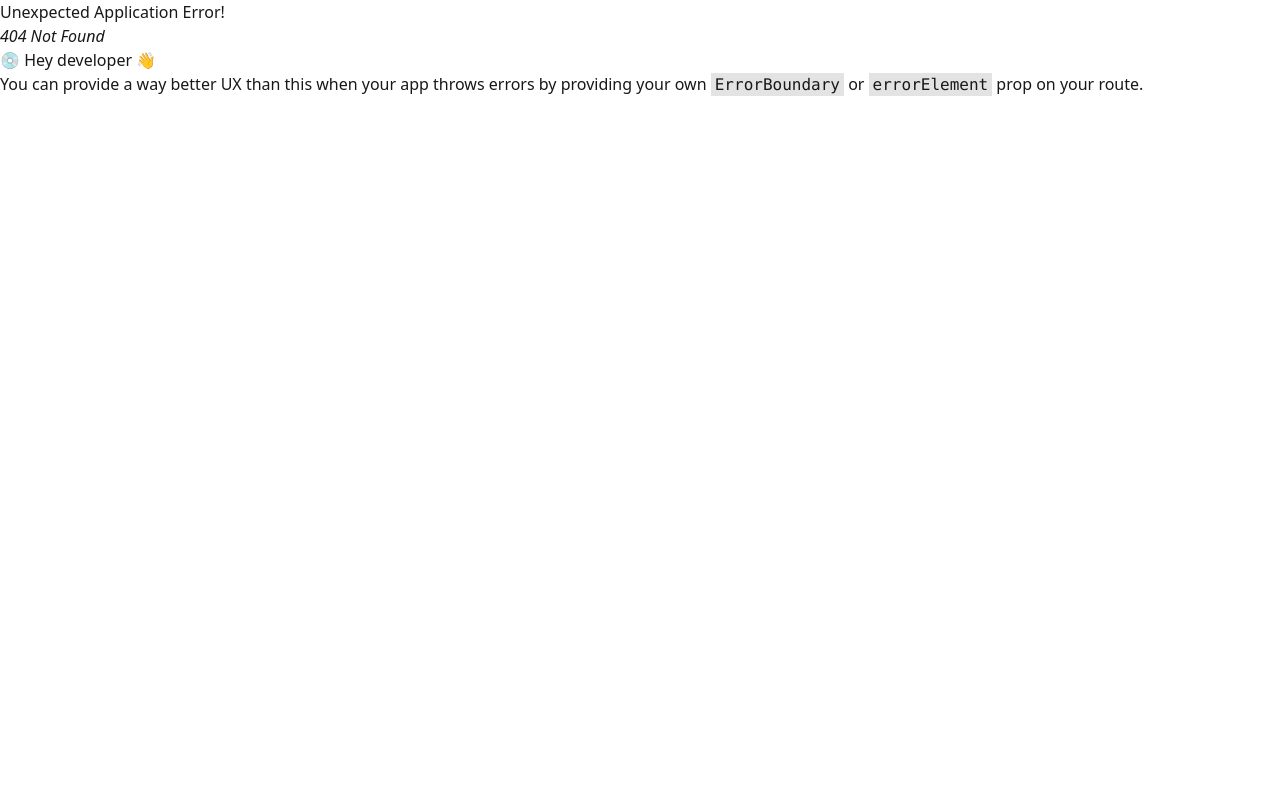
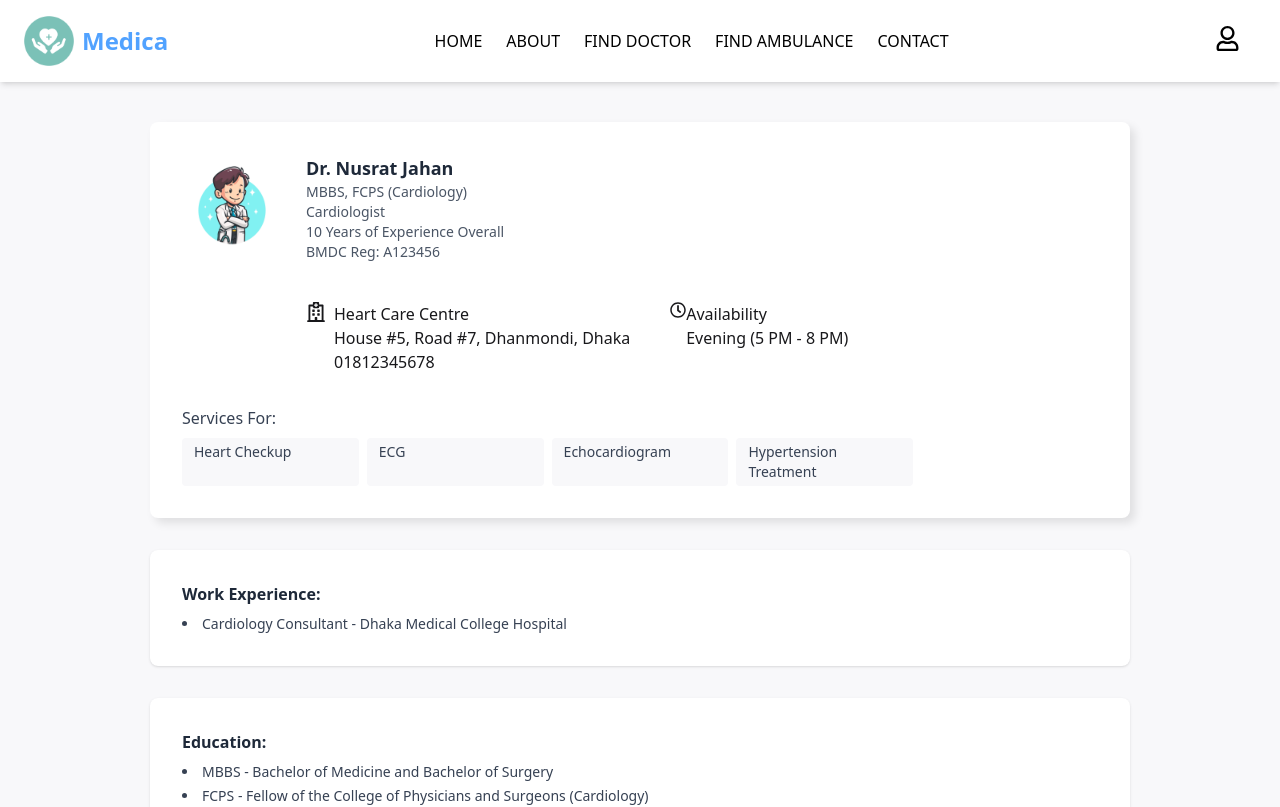
Before and after one commit to rifatjayed/Doctor-Appoinment, a React (Vite) app: page /doctor/1 in a window 1280 px wide. Before the commit this address had no page. Shown: the top 807 px of the page. Built offline with nearby package versions, Linux system fonts and the light colour scheme.

Commit message:
doctor details done

```diff
--- a/src/App.jsx
+++ b/src/App.jsx
@@ -9,6 +9,7 @@ import FindDoctor from "./components/pages/FindDoctoctor";
 import FindAmbulance from "./components/pages/FindAmbulance";
 import Footer from "./components/Footer";
 import Navbar from "./components/Navbar";
+import DoctorDetails from "./components/pages/DoctorDetails";
 
 const router = createBrowserRouter([
   {
@@ -45,6 +46,15 @@ const router = createBrowserRouter([
         <Navbar></Navbar>
         <FindDoctor></FindDoctor>
         <Footer></Footer>
+      </>
+    ),
+  },
+  {
+    path: "/doctor/:id",
+    element: (
+      <>
+        <Navbar></Navbar>
+        <DoctorDetails></DoctorDetails>,<Footer></Footer>
       </>
     ),
   },
--- a/src/Data/db2.js
+++ b/src/Data/db2.js
@@ -1,6 +1,6 @@
 let doctorList = [
   {
-    id: "D01",
+    id: "1",
     name: "Dr. Nusrat Jahan",
     degrees: ["MBBS", "FCPS (Cardiology)"],
     specialization: "Cardiologist",
@@ -31,7 +31,7 @@ let doctorList = [
     availability: "Evening (5 PM - 8 PM)",
   },
   {
-    id: "D02",
+    id: "2",
     name: "Dr. Shahinur Rahman",
     degrees: ["MBBS", "MD (Neurology)"],
     specialization: "Neurologist",
@@ -62,7 +62,7 @@ let doctorList = [
     availability: "Morning (9 AM - 12 PM)",
   },
   {
-    id: "D03",
+    id: "3",
     name: "Dr. Farhana Akter",
     degrees: ["MBBS", "FCPS (Gyne & Obs)"],
     specialization: "Gynecologist",
@@ -93,7 +93,7 @@ let doctorList = [
     availability: "10 AM - 1 PM",
   },
   {
-    id: "D04",
+    id: "4",
     name: "Dr. Tanvir Hossain",
     degrees: ["MBBS", "MS (Orthopedics)"],
     specialization: "Orthopedic Surgeon",
@@ -124,7 +124,7 @@ let doctorList = [
     availability: "Evening (4 PM - 7 PM)",
   },
   {
-    id: "D05",
+    id: "5",
     name: "Dr. Kamal Uddin",
     degrees: ["MBBS", "MD (Dermatology)"],
     specialization: "Dermatologist",
@@ -150,7 +150,7 @@ let doctorList = [
     availability: "Afternoon (2 PM - 5 PM)",
   },
   {
-    id: "D06",
+    id: "6",
     name: "Dr. Sabrina Haque",
     degrees: ["MBBS", "FCPS (Pediatrics)"],
     specialization: "Child Specialist",
@@ -181,7 +181,7 @@ let doctorList = [
     availability: "Morning (9 AM - 1 PM)",
   },
   {
-    id: "D07",
+    id: "7",
     name: "Dr. Mahmudul Hasan",
     degrees: ["MBBS", "MS (ENT)"],
     specialization: "ENT Specialist",
@@ -212,7 +212,7 @@ let doctorList = [
     availability: "Evening (5 PM - 8 PM)",
   },
   {
-    id: "D08",
+    id: "8",
     name: "Dr. Nilufa Begum",
     degrees: ["MBBS", "MD (Medicine)"],
     specialization: "Internal Medicine Specialist",
@@ -243,7 +243,7 @@ let doctorList = [
     availability: "10 AM - 2 PM",
   },
   {
-    id: "D09",
+    id: "9",
     name: "Dr. Rafiqul Islam",
     degrees: ["MBBS", "MD (Nephrology)"],
     specialization: "Kidney Specialist",
@@ -274,7 +274,7 @@ let doctorList = [
     availability: "Morning (8 AM - 12 PM)",
   },
   {
-    id: "D10",
+    id: "10",
     name: "Dr. Ruma Akter",
     degrees: ["MBBS", "FCPS (Ophthalmology)"],
     specialization: "Eye Specialist",
--- /dev/null
+++ b/src/components/pages/DoctorDetails.jsx
@@ -0,0 +1,107 @@
+import React from "react";
+import { useParams } from "react-router";
+import doctorProImg from "../../assets/img/dctrpro.jpg";
+import { FaRegHospital } from "react-icons/fa";
+import { FaRegClock } from "react-icons/fa";
+
+import doctorList from "../../Data/db2";
+
+const DoctorDetails = () => {
+  const { id } = useParams();
+  console.log(id);
+  const doctor = doctorList.find((doc) => doc.id === id);
+  if (!doctor)
+    return <p className="text-center text-red-600 mt-10">Doctor not found</p>;
+
+  return (
+    <div className="bg-[rgb(248_248_250)] py-10 px-4 sm:px-6 md:px-10 lg:px-[100px] xl:px-[150px]">
+      <div className="bg-white shadow-[5px_5px_10px_0px_rgba(0,_0,_0,_0.1)] rounded-lg p-4 sm:p-6 md:p-8">
+        {/* Doctor Basic Info */}
+        <div className="flex flex-col sm:flex-row items-center sm:items-start gap-6">
+          <img
+            className="w-[100px] h-[100px] object-cover rounded"
+            src={doctorProImg}
+            alt={doctor.name}
+          />
+
+          <div className="text-center sm:text-left">
+            <h3 className="text-lg font-semibold text-gray-800 hover:text-blue-600">
+              {doctor.name}
+            </h3>
+            <h4 className="text-sm text-gray-600">
+              {doctor.degrees.join(", ")}
+            </h4>
+            <h4 className="text-sm text-gray-600">{doctor.specialization}</h4>
+            <h4 className="text-sm text-gray-600">
+              {`${doctor.experience_years} Years of Experience Overall`}
+            </h4>
+            <h4 className="text-sm text-gray-600">
+              BMDC Reg: <span>{doctor.bmdc_registration}</span>
+            </h4>
+
+            <div className="flex  mt-10">
+              <div className=" flex">
+                <FaRegHospital className="text-xl" />
+
+                <div className="ml-2">
+                  <p>{doctor.chamber.name}</p>
+                  <p> {doctor.chamber.address}</p>
+                  <p> {doctor.chamber.contact}</p>
+                </div>
+              </div>
+              <div className="flex ml-10">
+                <FaRegClock />
+                <div>
+                  <p>Availability</p>
+                  <p>{doctor.availability}</p>
+                </div>
+              </div>
+            </div>
+          </div>
+        </div>
+
+        {/* Services */}
+        <div className="mt-8">
+          <p className="mb-2 font-medium text-gray-700">Services For:</p>
+          <div className="grid grid-cols-2 sm:grid-cols-3 md:grid-cols-4 lg:grid-cols-5 gap-2">
+            {doctor.services.map((service, index) => (
+              <span
+                key={index}
+                className="bg-[rgb(248_248_250)] py-1 px-3 text-sm text-gray-700 rounded"
+              >
+                {service}
+              </span>
+            ))}
+          </div>
+        </div>
+      </div>
+
+      {/* Work Experience */}
+      <div className="mt-8 bg-white rounded-lg p-4 sm:p-6 md:p-8 shadow-sm">
+        <h2 className="font-semibold text-gray-800 mb-2">Work Experience:</h2>
+        <ul className="list-disc list-inside space-y-1 text-sm text-gray-700">
+          {doctor.work_experience.map((exp, index) => (
+            <li key={index}>
+              <span className="font-medium">{exp.title}</span> -{" "}
+              {exp.institution}
+            </li>
+          ))}
+        </ul>
+      </div>
+
+      {/* Education */}
+      <div className="mt-8 bg-white rounded-lg p-4 sm:p-6 md:p-8 shadow-sm">
+        <h2 className="font-semibold text-gray-800 mb-2">Education:</h2>
+        <ul className="list-disc list-inside space-y-1 text-sm text-gray-700">
+          {doctor.education.map((edu, index) => (
+            <li key={index}>
+              <span className="font-medium">{edu}</span>
+            </li>
+          ))}
+        </ul>
+      </div>
+    </div>
+  );
+};
+
+export default DoctorDetails;
--- a/src/components/pages/FindDoctoctor.jsx
+++ b/src/components/pages/FindDoctoctor.jsx
@@ -5,6 +5,7 @@ import doctorList from "../../Data/db2";
 import doctorProImg from "../../assets/img/dctrpro.jpg";
 
 import { useForm } from "react-hook-form";
+import { Link } from "react-router";
 
 const FindDoctor = () => {
   const {
@@ -96,9 +97,12 @@ const FindDoctor = () => {
 
                   {/* Doctor Info */}
                   <div className="sm:ml-6 text-center sm:text-left">
-                    <h1 className="text-lg font-semibold text-gray-800">
+                    <Link
+                      to={`/doctor/${doctor.id}`}
+                      className=" text-lg font-semibold text-gray-800    hover:text-blue-600"
+                    >
                       {doctor.name}
-                    </h1>
+                    </Link>
                     <h3 className="text-sm text-gray-600">
                       {doctor.degrees.join(", ")}
                     </h3>
```
